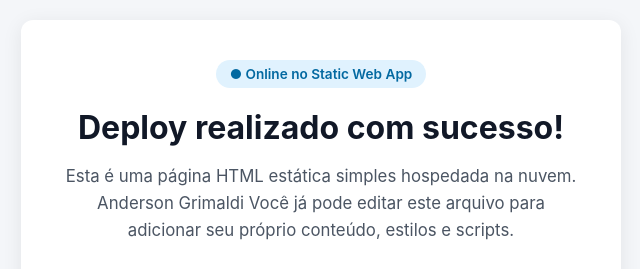
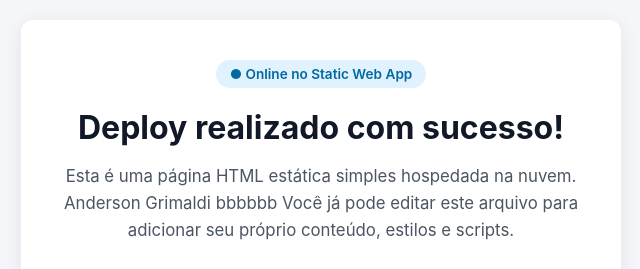
Before and after one commit to andersongrimaldi/staticwebapp, a plain HTML site: page index.html in a window 1280 px wide. Shown: the part 188-457 px from the top of the page, without its empty margins (319-959 px from the left). Drawn offline with Linux system fonts and the light colour scheme.

Commit message:
Modify paragraph text in index.html
Updated content in the main paragraph to include 'bbbbbb'.

```diff
--- a/index.html
+++ b/index.html
@@ -76,7 +76,7 @@
         <span class="badge">● Online no Static Web App</span>
         <h1>Deploy realizado com sucesso!</h1>
         <p>
-            Esta é uma página HTML estática simples hospedada na nuvem. Anderson Grimaldi
+            Esta é uma página HTML estática simples hospedada na nuvem. Anderson Grimaldi bbbbbb
             Você já pode editar este arquivo para adicionar seu próprio conteúdo, estilos e scripts.
         </p>
         <a href="#" class="btn" onclick="alert('Funcionando perfeitamente!'); return false;">
```
